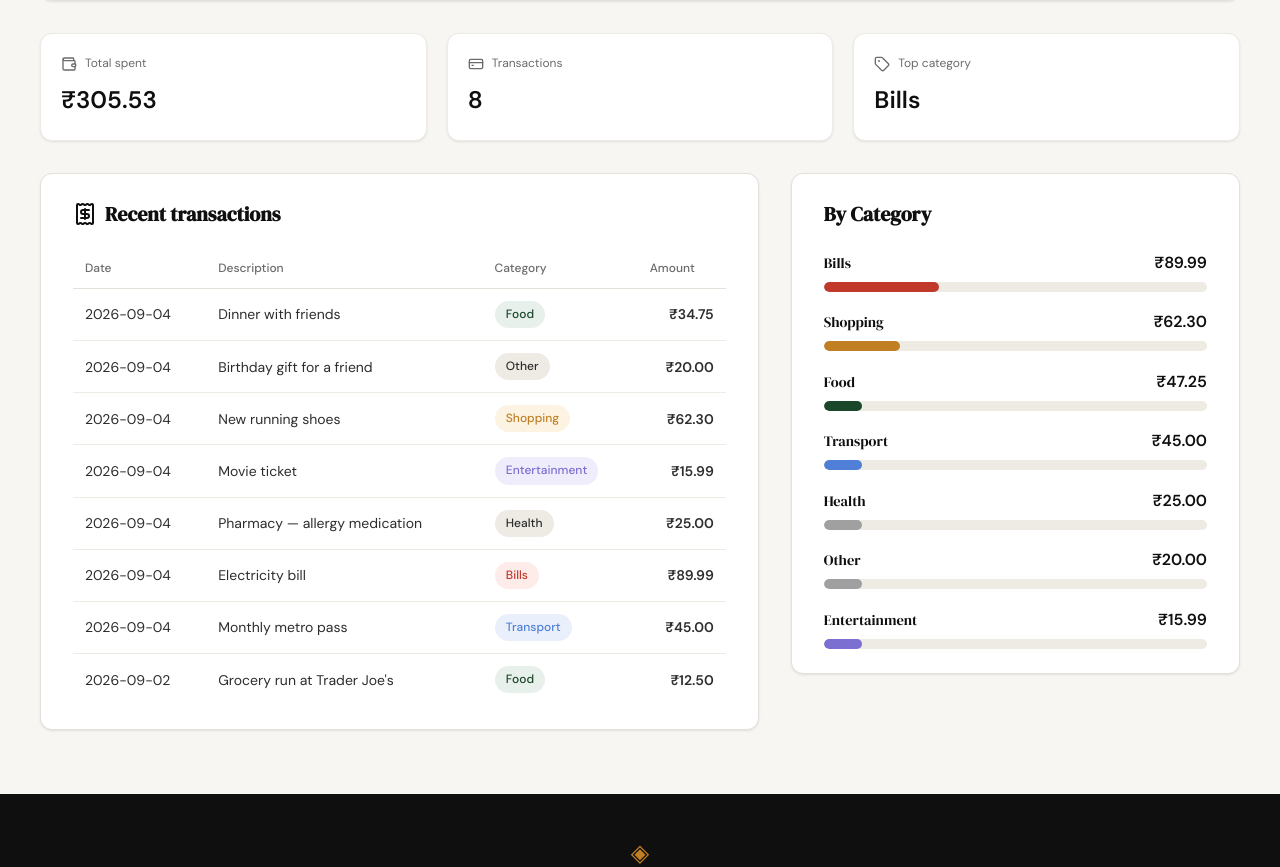
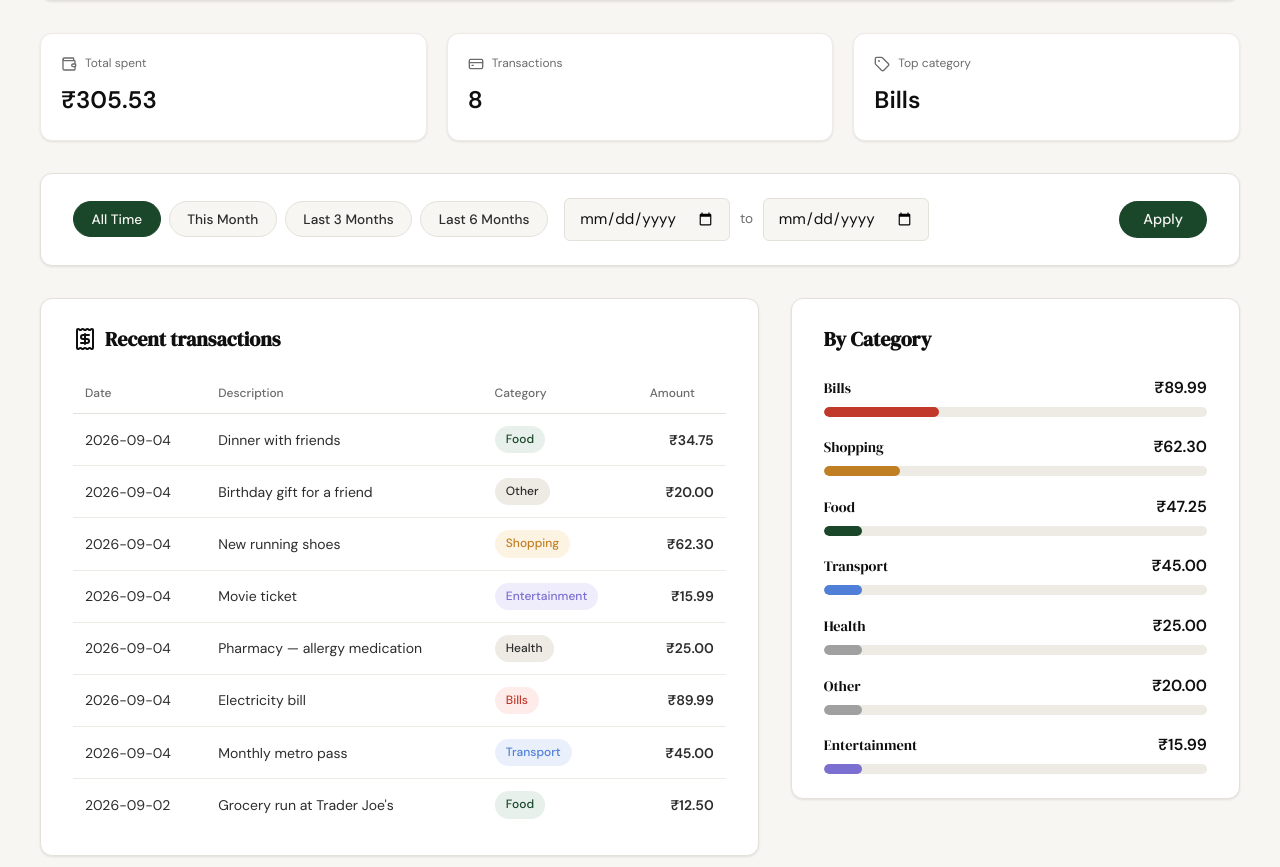
Before and after one commit to asharma72/spendly, a Flask app: page /profile in a window 1280 px wide. Shown: the part 262-1129 px from the top of the page. Run offline with Flask 3, Linux system fonts and the light colour scheme; a user stored in the database is signed in; data comes from the database, SQL or seed files in the repository.

Commit message:
Date filter

```diff
--- a/app.py
+++ b/app.py
@@ -141,11 +141,37 @@ def privacy():
 # Profile page helpers                                                #
 # ------------------------------------------------------------------ #
 
-def build_transaction_history(user_id):
+def _parse_date_range(args):
+    """Loosely parse start_date/end_date query args (YYYY-MM-DD).
+
+    Returns (start_date, end_date), each either a valid YYYY-MM-DD
+    string or None, validated independently. If both parse but
+    start_date > end_date, both are reset to None (whole range treated
+    as unfiltered)."""
+
+    def _valid(value):
+        if not value:
+            return None
+        try:
+            datetime.strptime(value, "%Y-%m-%d")
+            return value
+        except ValueError:
+            return None
+
+    start_date = _valid(args.get("start_date"))
+    end_date = _valid(args.get("end_date"))
+
+    if start_date and end_date and start_date > end_date:
+        return None, None
+
+    return start_date, end_date
+
+
+def build_transaction_history(user_id, start_date=None, end_date=None):
     """Return list of dicts for profile.html `transactions`:
     date, description, category, amount ('₹X.XX' str). Newest-first.
     Empty list if the user has no expenses."""
-    rows = get_recent_expenses(user_id, limit=10)
+    rows = get_recent_expenses(user_id, limit=10, start_date=start_date, end_date=end_date)
     return [
         {
             "date": row["date"],
@@ -157,13 +183,13 @@ def build_transaction_history(user_id):
     ]
 
 
-def build_profile_summary(user_id):
+def build_profile_summary(user_id, start_date=None, end_date=None):
     """Return (user, stats) for profile.html.
     user: name, email, initials, member_since ('Month YYYY').
     stats: total_spent ('₹X.XX' str), transaction_count (int),
     top_category (str or '—')."""
     user_row = get_user_by_id(user_id)
-    stats_data = get_expense_stats(user_id)
+    stats_data = get_expense_stats(user_id, start_date=start_date, end_date=end_date)
 
     initials = "".join(part[0].upper() for part in user_row["name"].split()[:2])
     created_at = datetime.strptime(user_row["created_at"][:10], "%Y-%m-%d")
@@ -185,11 +211,11 @@ def build_profile_summary(user_id):
     return user, stats
 
 
-def build_category_breakdown(user_id):
+def build_category_breakdown(user_id, start_date=None, end_date=None):
     """Return list of dicts for profile.html `categories`:
     name, total ('₹X.XX' str), percent (int, sums to 100),
     width_class (int, multiple of 10, min 10). Empty list if no expenses."""
-    rows = get_category_totals(user_id)
+    rows = get_category_totals(user_id, start_date=start_date, end_date=end_date)
     if not rows:
         return []
 
@@ -219,10 +245,11 @@ def profile():
         return redirect(url_for("login"))
 
     user_id = session["user_id"]
+    start_date, end_date = _parse_date_range(request.args)
 
-    user, stats = build_profile_summary(user_id)
-    transactions = build_transaction_history(user_id)
-    categories = build_category_breakdown(user_id)
+    user, stats = build_profile_summary(user_id, start_date, end_date)
+    transactions = build_transaction_history(user_id, start_date, end_date)
+    categories = build_category_breakdown(user_id, start_date, end_date)
 
     return render_template(
         "profile.html",
@@ -230,6 +257,8 @@ def profile():
         stats=stats,
         transactions=transactions,
         categories=categories,
+        start_date=start_date or "",
+        end_date=end_date or "",
     )
 
 
--- a/database/db.py
+++ b/database/db.py
@@ -36,21 +36,38 @@ def get_user_by_id(user_id):
     return row
 
 
-def get_expense_stats(user_id):
+def _build_date_filter(start_date=None, end_date=None):
+    """Build an optional inclusive date-range SQL fragment and its bound
+    params. clause is '' or one/both of ' AND date >= ?' / ' AND date
+    <= ?' (a fixed literal fragment, never built from user input);
+    params is the list of values to append to the query's params."""
+    clause = ""
+    params = []
+    if start_date:
+        clause += " AND date >= ?"
+        params.append(start_date)
+    if end_date:
+        clause += " AND date <= ?"
+        params.append(end_date)
+    return clause, params
+
+
+def get_expense_stats(user_id, start_date=None, end_date=None):
     conn = get_db()
+    date_clause, date_params = _build_date_filter(start_date, end_date)
     totals_row = conn.execute(
         "SELECT COALESCE(SUM(amount), 0) AS total_spent, "
         "COUNT(*) AS transaction_count "
-        "FROM expenses WHERE user_id = ?",
-        (user_id,),
+        "FROM expenses WHERE user_id = ?" + date_clause,
+        (user_id, *date_params),
     ).fetchone()
     top_row = conn.execute(
         "SELECT category, SUM(amount) AS category_total "
-        "FROM expenses WHERE user_id = ? "
+        "FROM expenses WHERE user_id = ?" + date_clause + " "
         "GROUP BY category "
         "ORDER BY category_total DESC "
         "LIMIT 1",
-        (user_id,),
+        (user_id, *date_params),
     ).fetchone()
     conn.close()
     return {
@@ -60,27 +77,29 @@ def get_expense_stats(user_id):
     }
 
 
-def get_recent_expenses(user_id, limit=10):
+def get_recent_expenses(user_id, limit=10, start_date=None, end_date=None):
     conn = get_db()
+    date_clause, date_params = _build_date_filter(start_date, end_date)
     rows = conn.execute(
         "SELECT date, description, category, amount "
-        "FROM expenses WHERE user_id = ? "
+        "FROM expenses WHERE user_id = ?" + date_clause + " "
         "ORDER BY date DESC, id DESC "
         "LIMIT ?",
-        (user_id, limit),
+        (user_id, *date_params, limit),
     ).fetchall()
     conn.close()
     return [dict(row) for row in rows]
 
 
-def get_category_totals(user_id):
+def get_category_totals(user_id, start_date=None, end_date=None):
     conn = get_db()
+    date_clause, date_params = _build_date_filter(start_date, end_date)
     rows = conn.execute(
         "SELECT category, SUM(amount) AS total "
-        "FROM expenses WHERE user_id = ? "
+        "FROM expenses WHERE user_id = ?" + date_clause + " "
         "GROUP BY category "
         "ORDER BY total DESC",
-        (user_id,),
+        (user_id, *date_params),
     ).fetchall()
     conn.close()
     return [dict(row) for row in rows]
--- a/static/css/profile.css
+++ b/static/css/profile.css
@@ -124,6 +124,99 @@
     font-size: 1.5rem;
     color: var(--ink);
     font-variant-numeric: tabular-nums;
+}
+
+/* ------------------------------------------------------------------ */
+/* Date filter form                                                    */
+/* ------------------------------------------------------------------ */
+
+.profile-filter-panel {
+    padding: 1rem 1.5rem;
+}
+
+.filter-form {
+    display: flex;
+    align-items: center;
+    gap: 1rem;
+    flex-wrap: wrap;
+}
+
+.filter-label-sr {
+    position: absolute;
+    width: 1px;
+    height: 1px;
+    overflow: hidden;
+    clip: rect(0, 0, 0, 0);
+    white-space: nowrap;
+}
+
+.filter-presets {
+    display: flex;
+    gap: 0.5rem;
+    flex-wrap: wrap;
+}
+
+.filter-pill {
+    display: inline-flex;
+    align-items: center;
+    padding: 0.55rem 1.1rem;
+    border-radius: 999px;
+    border: 1px solid var(--border);
+    background: var(--paper);
+    color: var(--ink-soft);
+    font-family: var(--font-body);
+    font-size: 0.85rem;
+    font-weight: 500;
+    cursor: pointer;
+    transition: background 0.2s, border-color 0.2s, color 0.2s;
+}
+
+.filter-pill:hover {
+    border-color: var(--accent);
+    color: var(--accent);
+}
+
+.filter-pill-active,
+.filter-pill-active:hover {
+    background: var(--accent);
+    border-color: var(--accent);
+    color: var(--paper);
+}
+
+.filter-dates {
+    display: flex;
+    align-items: center;
+    gap: 0.6rem;
+}
+
+.filter-dates .form-input {
+    width: auto;
+}
+
+.filter-to {
+    font-size: 0.85rem;
+    color: var(--ink-muted);
+}
+
+.filter-apply {
+    display: inline-flex;
+    align-items: center;
+    justify-content: center;
+    padding: 0.6rem 1.5rem;
+    border-radius: 999px;
+    border: none;
+    background: var(--accent);
+    color: var(--paper);
+    font-family: var(--font-body);
+    font-size: 0.9rem;
+    font-weight: 500;
+    cursor: pointer;
+    transition: filter 0.2s;
+    margin-left: auto;
+}
+
+.filter-apply:hover {
+    filter: brightness(0.92);
 }
 
 /* ------------------------------------------------------------------ */
@@ -300,4 +393,7 @@
 @media (max-width: 600px) {
     .profile-panel { padding: 1.25rem; }
     .table th:nth-child(2), .table td:nth-child(2) { display: none; }
+    .filter-form { flex-direction: column; align-items: stretch; }
+    .filter-dates { flex-wrap: wrap; }
+    .filter-apply { margin-left: 0; }
 }
--- a/static/js/main.js
+++ b/static/js/main.js
@@ -4,4 +4,60 @@ document.addEventListener("DOMContentLoaded", () => {
     if (window.lucide) {
         lucide.createIcons();
     }
+    initDateFilterPresets();
 });
+
+function initDateFilterPresets() {
+    const form = document.getElementById("date-filter-form");
+    if (!form) return;
+
+    const startInput = document.getElementById("start_date");
+    const endInput = document.getElementById("end_date");
+    const pills = form.querySelectorAll(".filter-pill");
+
+    function toISO(d) {
+        const year = d.getFullYear();
+        const month = String(d.getMonth() + 1).padStart(2, "0");
+        const day = String(d.getDate()).padStart(2, "0");
+        return `${year}-${month}-${day}`;
+    }
+
+    function presetRange(preset) {
+        const today = new Date();
+        if (preset === "month") {
+            return { start: toISO(new Date(today.getFullYear(), today.getMonth(), 1)), end: toISO(today) };
+        }
+        if (preset === "3months") {
+            return { start: toISO(new Date(today.getFullYear(), today.getMonth() - 3, today.getDate())), end: toISO(today) };
+        }
+        if (preset === "6months") {
+            return { start: toISO(new Date(today.getFullYear(), today.getMonth() - 6, today.getDate())), end: toISO(today) };
+        }
+        return { start: "", end: "" };
+    }
+
+    function highlightActivePill() {
+        const current = { start: startInput.value, end: endInput.value };
+        let matched = "all";
+        pills.forEach((pill) => {
+            const range = presetRange(pill.dataset.preset);
+            if (range.start === current.start && range.end === current.end) {
+                matched = pill.dataset.preset;
+            }
+        });
+        pills.forEach((pill) => {
+            pill.classList.toggle("filter-pill-active", pill.dataset.preset === matched);
+        });
+    }
+
+    pills.forEach((pill) => {
+        pill.addEventListener("click", () => {
+            const range = presetRange(pill.dataset.preset);
+            startInput.value = range.start;
+            endInput.value = range.end;
+            form.submit();
+        });
+    });
+
+    highlightActivePill();
+}
--- a/templates/profile.html
+++ b/templates/profile.html
@@ -42,6 +42,25 @@
                 </div>
                 <span class="profile-stat-value">{{ stats.top_category }}</span>
             </div>
+        </div>
+
+        <div class="profile-panel profile-filter-panel">
+            <form class="filter-form" method="GET" action="{{ url_for('profile') }}" id="date-filter-form">
+                <div class="filter-presets" role="group" aria-label="Date range presets">
+                    <button type="button" class="filter-pill" data-preset="all">All Time</button>
+                    <button type="button" class="filter-pill" data-preset="month">This Month</button>
+                    <button type="button" class="filter-pill" data-preset="3months">Last 3 Months</button>
+                    <button type="button" class="filter-pill" data-preset="6months">Last 6 Months</button>
+                </div>
+                <div class="filter-dates">
+                    <label for="start_date" class="filter-label-sr">From</label>
+                    <input type="date" id="start_date" name="start_date" class="form-input" value="{{ start_date }}">
+                    <span class="filter-to">to</span>
+                    <label for="end_date" class="filter-label-sr">To</label>
+                    <input type="date" id="end_date" name="end_date" class="form-input" value="{{ end_date }}">
+                </div>
+                <button type="submit" class="filter-apply">Apply</button>
+            </form>
         </div>
 
         <div class="profile-panels-row">
```
Also changed, not shown: tests/test_06-date-filter-for-profile-page.py (added, +426 -0 lines), .claude/specs/06-date-filter-for-profile-page.md (added), Screenshot 2026-03-25 at 12.36.20 AM.png (deleted), image.png (deleted).
